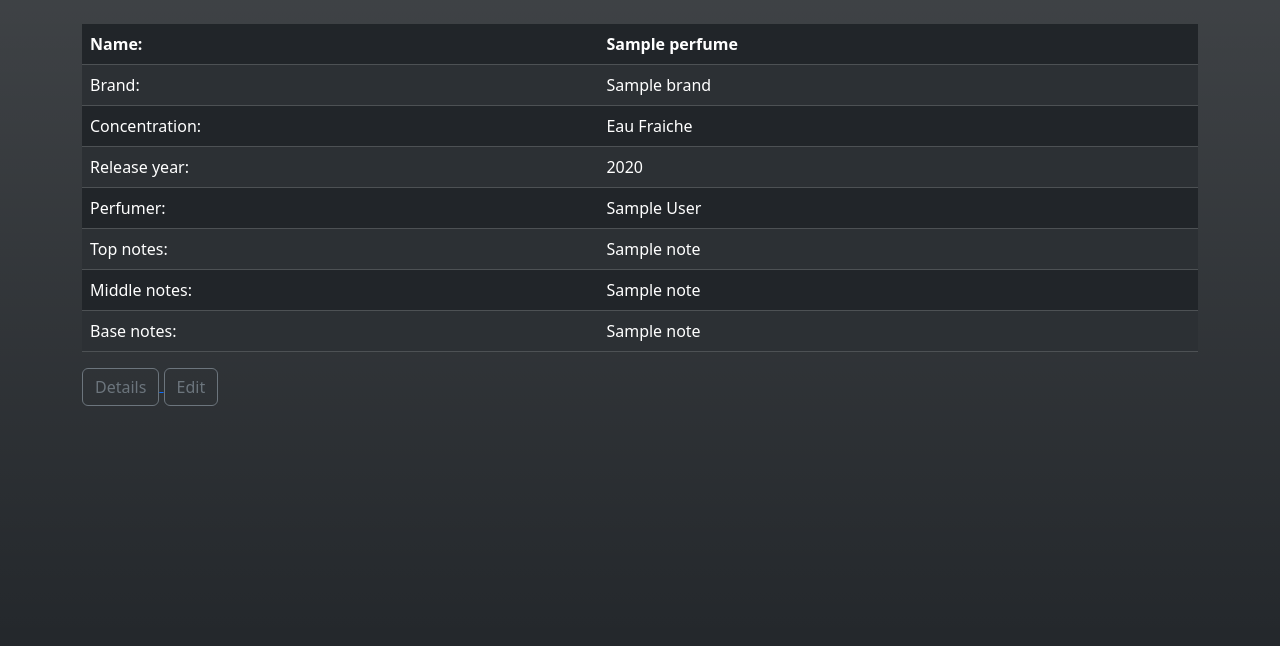
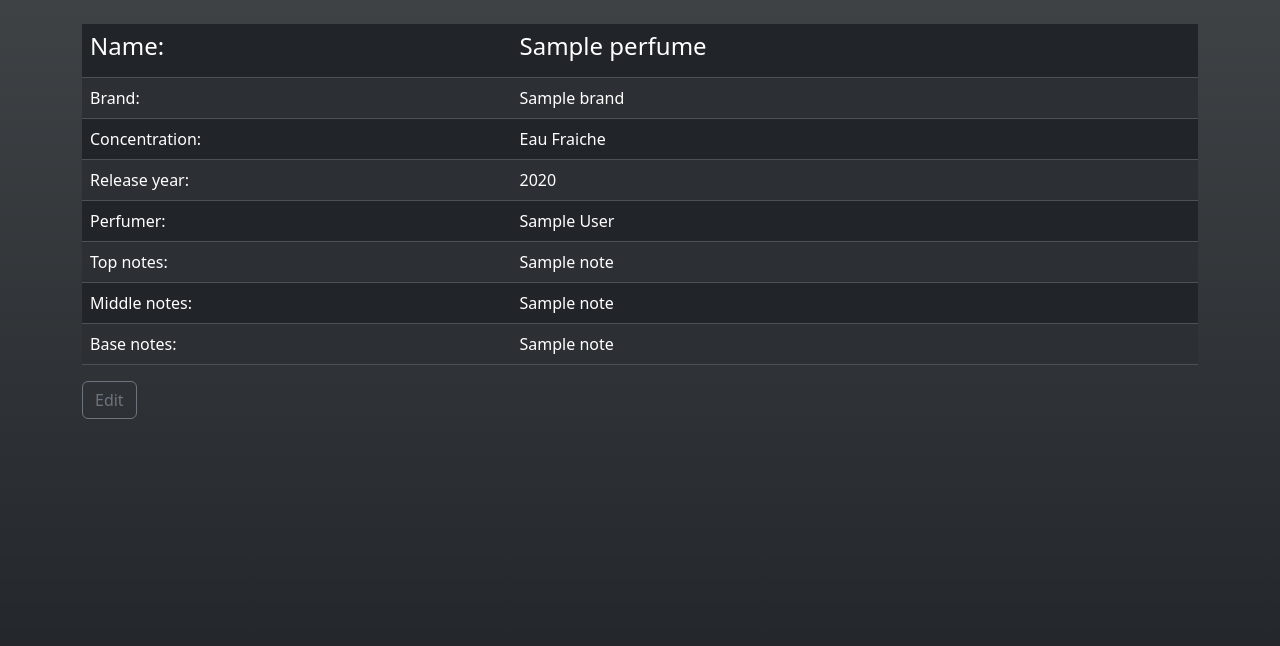
Before and after one commit to saradonin/scent_swap, a Django app: page /perfume/details/1 in a window 1280 px wide. Shown: the part 87-733 px from the top of the page. Run offline with Django 4.2, Linux system fonts and the light colour scheme; tables that the repository leaves empty hold one stand-in row (values such as "Sample post").

Commit message:
mistake fixed

```diff
--- a/scent_app/templates/perfume_details.html
+++ b/scent_app/templates/perfume_details.html
@@ -5,8 +5,8 @@
     <table class="table table-dark table-striped">
         <thead>
         <tr>
-            <th>Name:</th>
-            <th>{{ perfume.name }}</th>
+            <th><h4>Name:</h4></th>
+            <th><h4>{{ perfume.name }}</h4></th>
         </tr>
         </thead>
 
@@ -59,9 +59,6 @@
         </tbody>
     </table>
 
-    <a href="{% url 'perfume-details' perfume.id %}">
-        <button type="button" class="btn btn-outline-secondary">Details</button>
-    </a>
     <a href="{% url 'perfume-update' perfume.id %}">
         <button type="button" class="btn btn-outline-secondary">Edit</button>
     </a>
```
